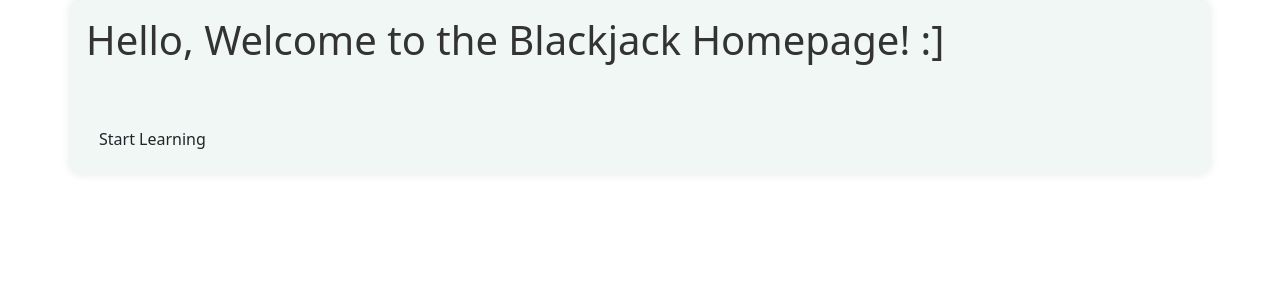
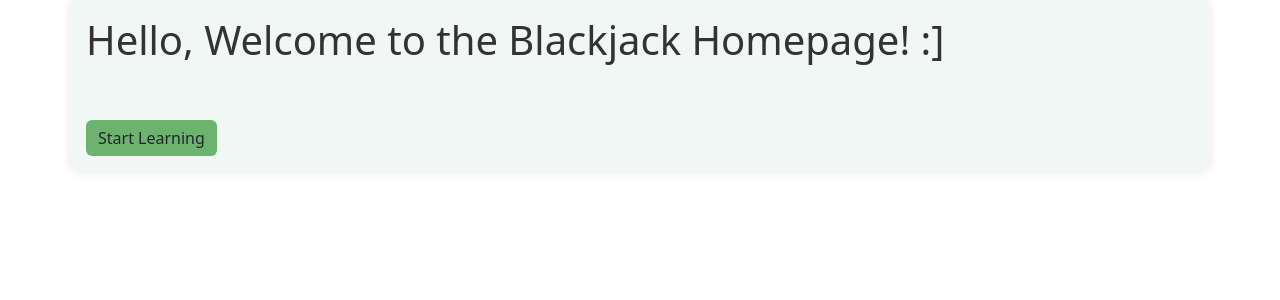
Before and after one commit to aryanamoh/blackjack, a Flask app: page / in a window 1280 px wide. Shown: the part 56-356 px from the top of the page. Run offline with Flask 3, Linux system fonts and the light colour scheme; some libraries are stand-ins or nearby versions.

Commit message:
update buttons

```diff
--- a/blackjack_simple_prototype/static/css/styles.css
+++ b/blackjack_simple_prototype/static/css/styles.css
@@ -75,9 +75,9 @@ img {
 }
 
 .btn {
-    background-color: #6cb370; /* light green */
+   --bs-btn-bg: #6cb370 !important; /* light green */
     color: #fff; /* white */
-    border: 2px solid #4e8c57;
+    --bs-btn-border-color: 2px solid #4e8c57 !important;
     padding: 10px 20px;
     border-radius: 5px;
     cursor: pointer;
```
